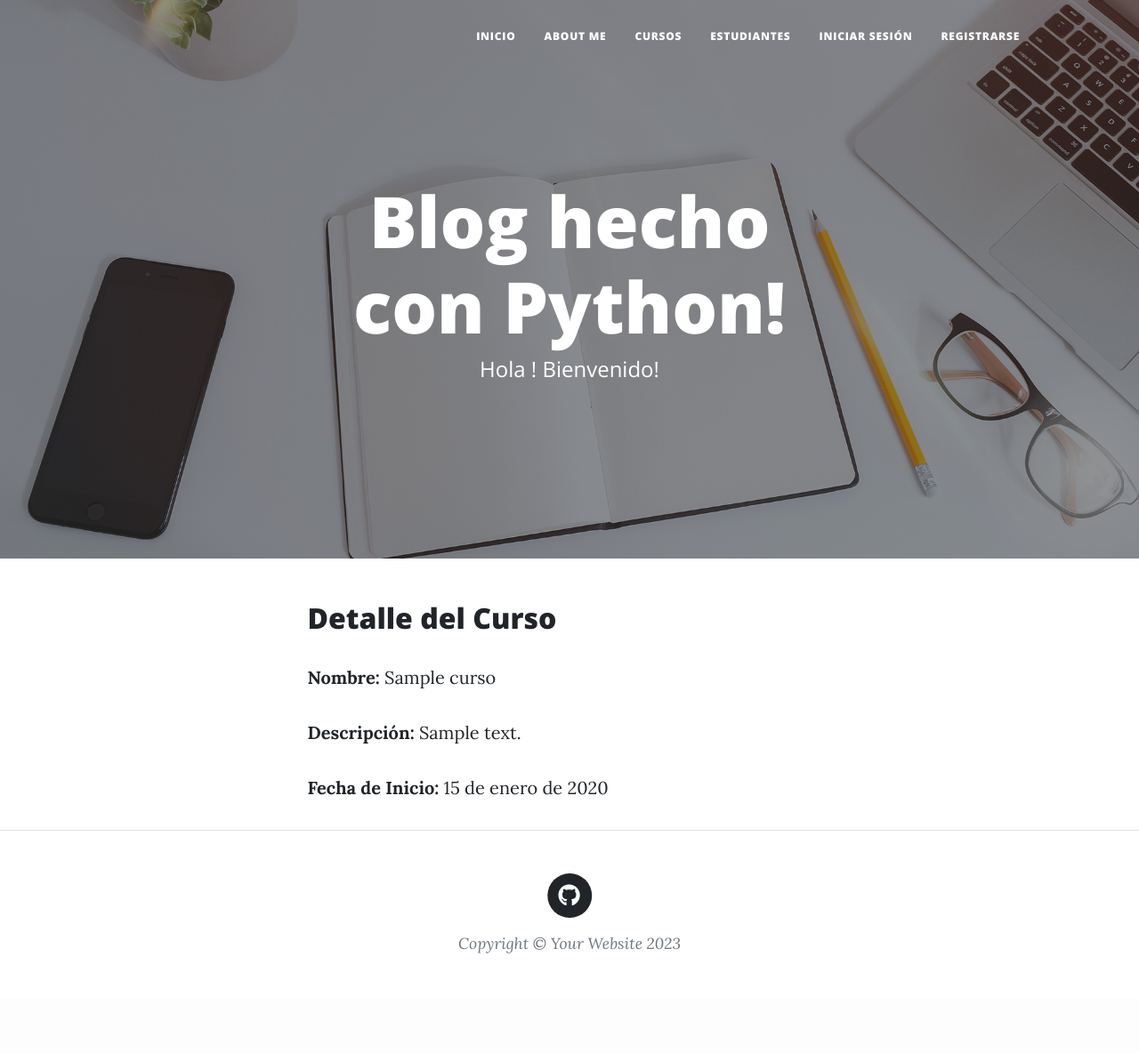
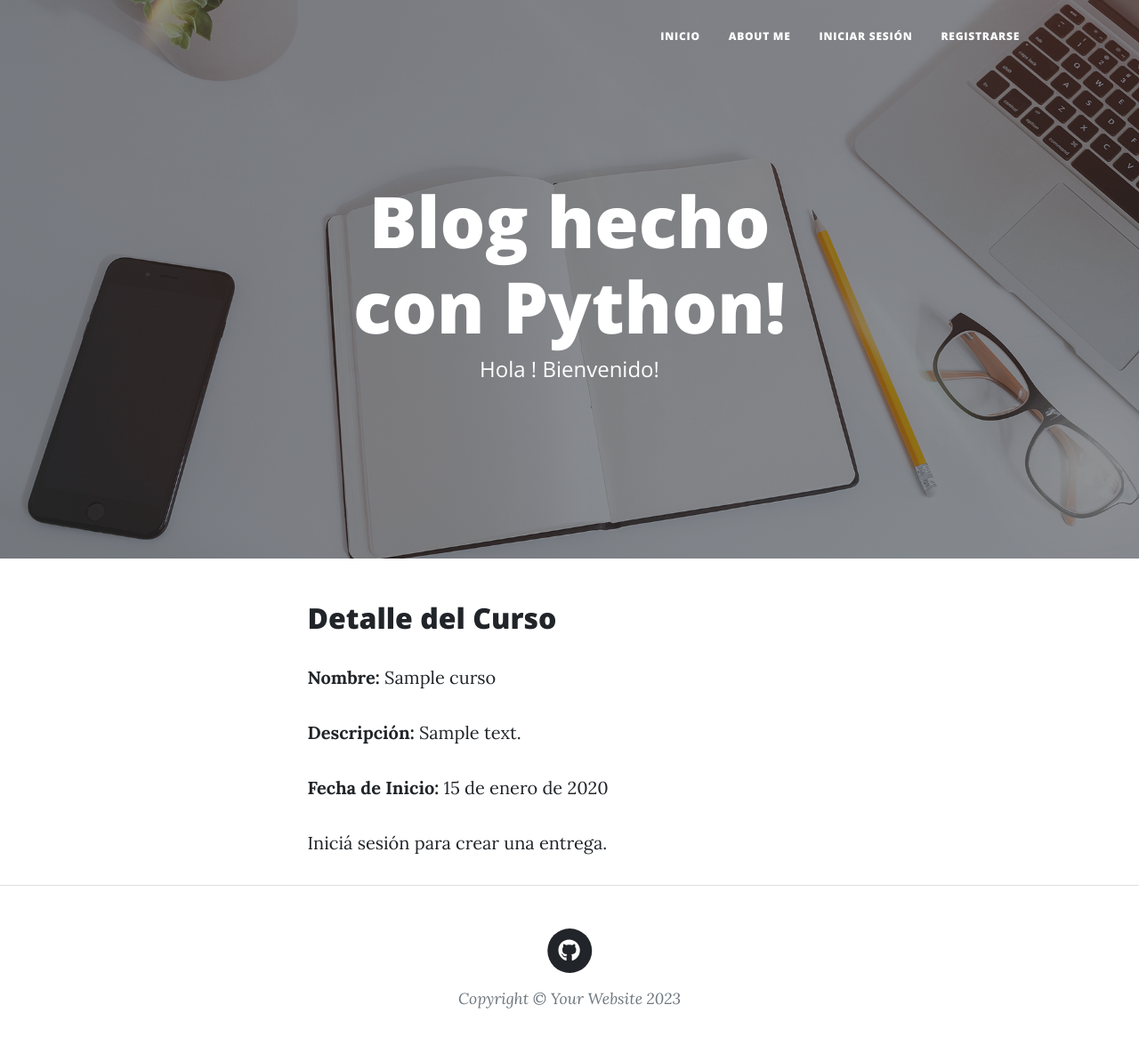
Before and after one commit to Ertel003/EntregaFinal-Ertel, a Django app: page /detalles-curso/1 in a window 1280 px wide. Shown: the whole page at 89% size. Before the commit the page ends 1072 px from the top, so only its background shows below. Run offline with Django 5.2, Linux system fonts and the light colour scheme; tables that the repository leaves empty hold one stand-in row (values such as "Sample post"); some libraries are stand-ins or nearby versions.

Commit message:
en teoria ya esta todo, falta ver una pequeña cosita y estamos.

```diff
--- a/mi_primer_App/models.py
+++ b/mi_primer_App/models.py
@@ -1,5 +1,5 @@
 from django.db import models
-
+from django.contrib.auth.models import User
 # Create your models here.
 
 class Curso(models.Model):
@@ -28,6 +28,7 @@ class Entregable(models.Model):
     fecha_entrega = models.DateField()
     entregado = models.BooleanField(default=False)
     estudiante = models.ForeignKey(Estudiante, on_delete=models.CASCADE)
+    usuario = models.ForeignKey(User, on_delete=models.CASCADE)
 
     def __str__(self):
         return f"{self.nombre} - {self.estudiante.nombre} {self.estudiante.apellido}"
--- a/mi_primer_App/templates/mi_primer_App/detalle_curso.html
+++ b/mi_primer_App/templates/mi_primer_App/detalle_curso.html
@@ -9,6 +9,12 @@
 <p><strong>Descripción:</strong> {{ curso.descripcion }}</p>
 <p><strong>Fecha de Inicio:</strong> {{ curso.fecha_inicio }}</p>
 
+{% if user.is_authenticated %}
+<a href="{% url 'crear-entregable' %}" class="btn btn-primary" style="padding: 8px 16px; font-size: 16px; border-radius: 5px; text-decoration: none; color: white; border: none;">Crear Entrega</a>
+<a href="{% url 'entregables' %}" class="btn btn-primary" style="padding: 8px 16px; font-size: 16px; border-radius: 5px; text-decoration: none; color: white; border: none;">Ver Entregas</a>
+{% else %}
+<p>Iniciá sesión para crear una entrega.</p>
+{% endif %}
 
 
 {% endblock %}
--- a/mi_primer_App/views.py
+++ b/mi_primer_App/views.py
@@ -3,10 +3,9 @@ from .models import Curso, Estudiante, Entregable
 from .forms import CursoForm, EstudianteForm, EntregableForm
 from django.views.generic import ListView, DetailView, CreateView, UpdateView, DeleteView
 from django.urls import reverse_lazy
-
+from django.contrib.auth.mixins import LoginRequiredMixin
 # Create your views here.
 
-#from django.http import HttpResponse
 
 def inicio(request):
     return render(request, 'mi_primer_App/inicio.html')
@@ -128,11 +127,13 @@ def buscar_curso(request):
 #         cursos = Curso.objects.filter(nombre__icontains=nombre)
 #         return render(request, 'mi_primer_App/cursos.html', {'cursos': cursos, 'nombre': nombre})
 
-class EntregableCreateView(CreateView):
+
+class EntregableCreateView(LoginRequiredMixin, CreateView):
     model = Entregable
     form_class = EntregableForm
     template_name = 'mi_primer_App/crear_entregable.html'
     success_url = reverse_lazy('entregables')
+    login_url = 'login'
 
 class EntregableListView(ListView):
     model = Entregable
--- a/templates/padre.html
+++ b/templates/padre.html
@@ -23,8 +23,9 @@
         <nav class="navbar navbar-expand-lg navbar-light" id="mainNav">
             <div class="container px-4 px-lg-5">
                 {% if user.avatar.imagen %}
-                    <img style="width: 100px; heigth: 100px" src="{{user.avatar.imagen.url}}" alt="">
+                <img style="width: 80px; heigth: 80px" src="{{user.avatar.imagen.url}}" alt="">
                 {% endif %}
+
                 <button class="navbar-toggler" type="button" data-bs-toggle="collapse" data-bs-target="#navbarResponsive" aria-controls="navbarResponsive" aria-expanded="false" aria-label="Toggle navigation">
                     Menu
                     <i class="fas fa-bars"></i>
@@ -33,19 +34,21 @@
                     <ul class="navbar-nav ms-auto py-4 py-lg-0">
                         <li class="nav-item"><a class="nav-link px-lg-3 py-3 py-lg-4" href="{% url 'inicio' %}">Inicio</a></li>
                         <li class="nav-item"><a class="nav-link px-lg-3 py-3 py-lg-4" href="{% url 'about' %}">About me</a></li>
+                        {% if user.is_authenticated %}
                         <li class="nav-item"><a class="nav-link px-lg-3 py-3 py-lg-4" href="{% url 'cursos' %}">Cursos</a></li>
                         <li class="nav-item"><a class="nav-link px-lg-3 py-3 py-lg-4" href="{% url 'estudiantes' %}">Estudiantes</a></li>
-                        {% if user.is_authenticated %}
-
-                            <li class="nav-item">
+                        <li class="nav-item">
+                            <a class="nav-link px-lg-3 py-3 py-lg-4" href="{% url 'perfil' %}">{{ user.username }}</a>
+                        </li>
+                        <li class="nav-item">
                                 <form action="{% url "logout" %}" method="POST">
                                 {% csrf_token %}
                                 <button type="submit" class="btn btn-primary">Cerrar Sesión</button>
                                 </form>
-                            </li>
+                        </li>
                         {% else %}
-                            <li class="nav-item"><a class="nav-link px-lg-3 py-3 py-lg-4" href="{% url 'login' %}">Iniciar Sesión</a></li>
-                            <li class="nav-item"><a class="nav-link px-lg-3 py-3 py-lg-4" href="{% url 'register' %}">Registrarse</a></li>
+                        <li class="nav-item"><a class="nav-link px-lg-3 py-3 py-lg-4" href="{% url 'login' %}">Iniciar Sesión</a></li>
+                        <li class="nav-item"><a class="nav-link px-lg-3 py-3 py-lg-4" href="{% url 'register' %}">Registrarse</a></li>
                         {% endif %}
 
                     </ul>
```
Also changed, not shown: README.md, mi_primer_App/templates/mi_primer_App/inicio.html (line endings or trailing spaces).
